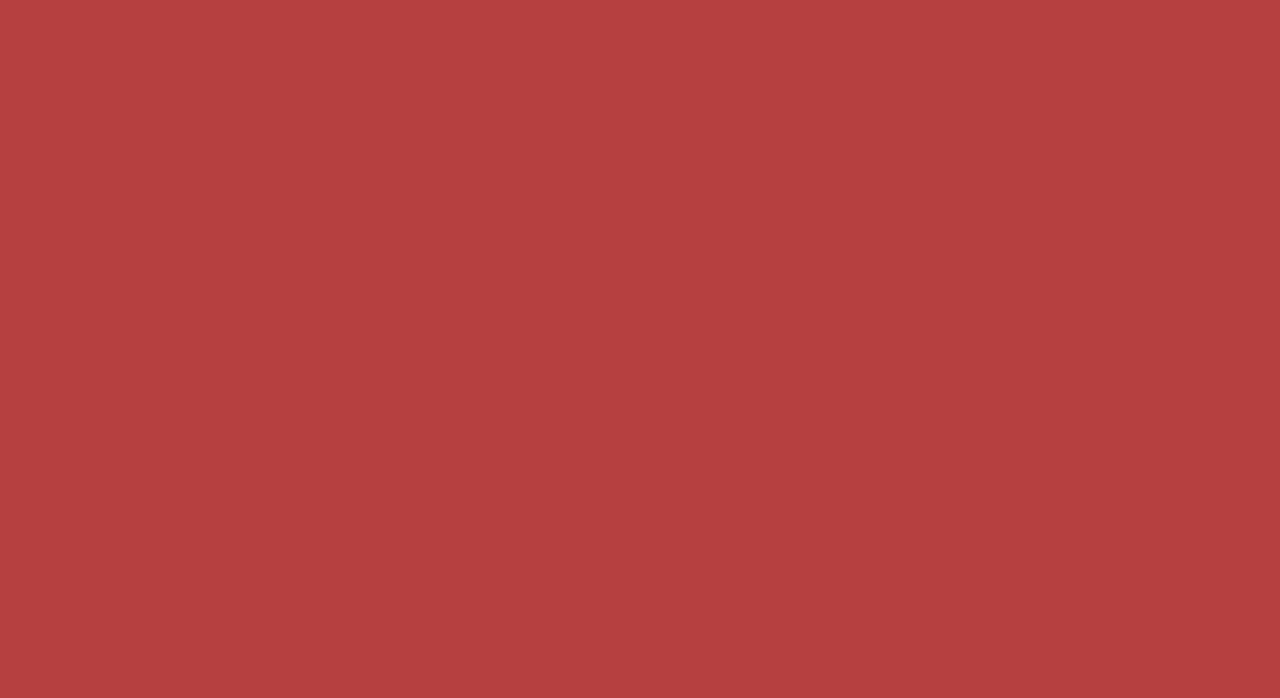
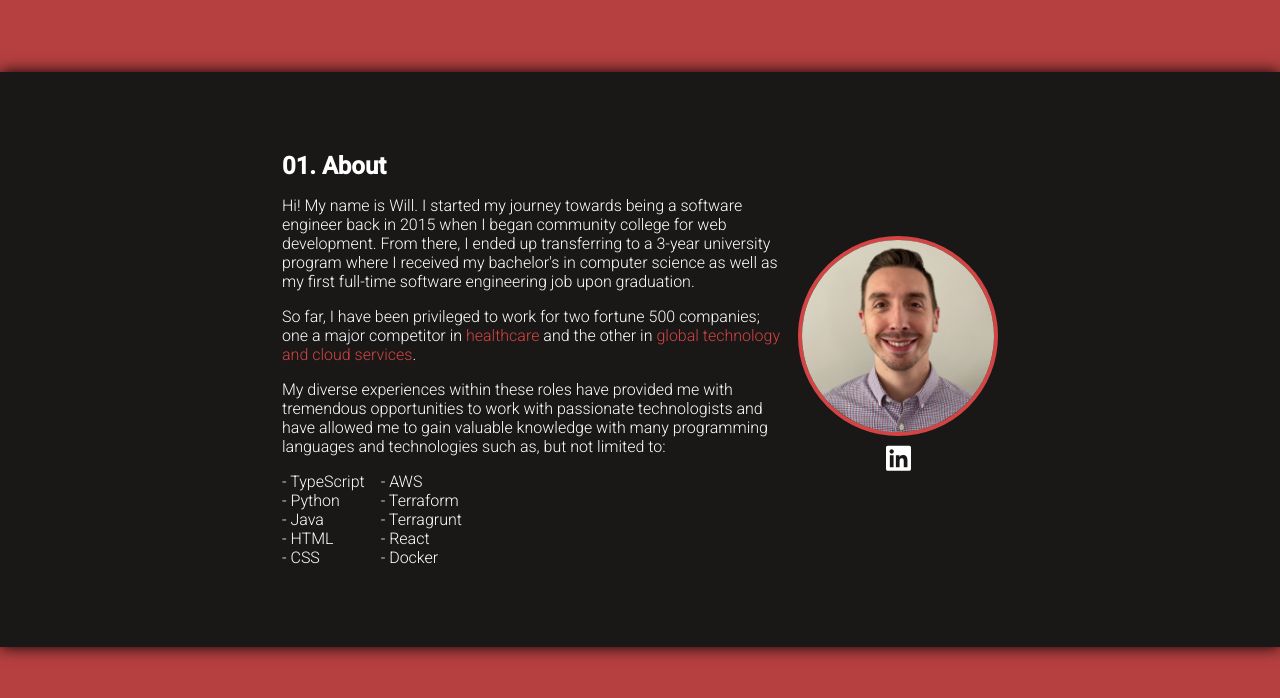
Before and after one commit to wi11ahern/who-am-i, a React (Vite) app: page / in a window 1280 px wide. Shown: the part 960-1658 px from the top of the page. Before the commit the page ends 800 px from the top, so only its background shows below. Built offline with nearby package versions, Linux system fonts and the light colour scheme.

Commit message:
Add about section

```diff
--- /dev/null
+++ b/babel-plugin-macros.config.js
@@ -0,0 +1,5 @@
+module.exports = {
+  "fontawesome-svg-core": {
+    license: "free",
+  },
+};
--- /dev/null
+++ b/babel.config.js
@@ -0,0 +1,5 @@
+module.exports = function (api) {
+  return {
+    plugins: ['macros'],
+  }
+}
--- a/package.json
+++ b/package.json
@@ -9,6 +9,12 @@
     "preview": "vite preview"
   },
   "dependencies": {
+    "@fortawesome/fontawesome-svg-core": "^6.3.0",
+    "@fortawesome/free-brands-svg-icons": "^6.3.0",
+    "@fortawesome/free-regular-svg-icons": "^6.3.0",
+    "@fortawesome/free-solid-svg-icons": "^6.3.0",
+    "@fortawesome/react-fontawesome": "^0.2.0",
+    "babel-plugin-macros": "^3.1.0",
     "nginx": "^1.0.8",
     "react": "^18.2.0",
     "react-dom": "^18.2.0"
--- a/src/App.tsx
+++ b/src/App.tsx
@@ -1,11 +1,14 @@
+import About from "./components/about/about";
 import Greeting from "./components/greeting/greeting";
 import Header from "./components/layout/header";
+
 
 function App() {
   return (
     <>
       <Header />
       <Greeting />
+      <About />
     </>
   );
 }
--- /dev/null
+++ b/src/components/about/about.module.css
@@ -0,0 +1,90 @@
+.about {
+  width: 100%;
+  padding: 5rem 2rem;
+  margin: 40% auto;
+  text-align: left;
+  border-radius: 0;
+  font-weight: lighter;
+  display: flex;
+  flex-flow: row wrap;
+  align-items: center;
+  justify-content: center;
+  box-shadow: 0 0 15px rgb(0, 0, 0);
+}
+
+.about p {
+  margin: 0 0 1rem 0;
+}
+
+.tech-container {
+  margin: 1rem auto 0 auto;
+  display: flex;
+}
+
+.tech-container ul {
+  list-style: none;
+  margin: 0 1rem 0 0;
+}
+
+.tech-container ul li::before {
+  content: "- ";
+}
+
+.content {
+  min-width: 300px;
+  width: 500px;
+}
+
+.content h2 {
+  margin: 0 auto 1rem auto;
+}
+
+.content a {
+  text-decoration: none;
+  color: var(--red-alt);
+  font-weight: 350;
+  transition: all 0.2s ease-in-out;
+}
+
+.content a:hover {
+  color: rgb(244, 154, 75);
+}
+
+.profile {
+  width: 20%;
+  min-width: 120px;
+  max-width: 200px;
+  margin: 0 0 0 1rem;
+  display: flex;
+  flex-direction: column;
+}
+
+.profile img {
+  border-radius: 100px;
+  border: solid 4px var(--red-alt);
+  transition: all 0.2s ease-in-out;
+}
+
+.profile img:hover {
+  filter: none;
+}
+
+.profile a {
+  margin: 0 auto 0 auto;
+  text-align: center;
+  color: white;
+  transition: all 0.2s ease-in-out;
+}
+
+.profile a:hover {
+  color: var(--red);
+}
+
+.linkedin-icon {
+  height: auto;
+  width: 15%;
+  min-width: 25px;
+  max-width: 45px;
+  margin: 0 auto 0 auto;
+  padding: 0.5rem;
+}
--- /dev/null
+++ b/src/components/about/about.tsx
@@ -0,0 +1,70 @@
+import Card from "../ui/card";
+import styles from "./about.module.css";
+import profilePicture from "../../assets/wa.jpg";
+import { FontAwesomeIcon } from "@fortawesome/react-fontawesome";
+import { faLinkedin } from "@fortawesome/free-brands-svg-icons";
+
+interface Props {}
+
+const About = (props: Props) => {
+  return (
+    <Card className={styles.about} id="about">
+      <div className={styles.content}>
+        <h2>01. About</h2>
+        <p>
+          Hi! My name is Will. I started my journey towards being a software
+          engineer back in 2015 when I began community college for web
+          development. From there, I ended up transferring to a 3-year
+          university program where I received my bachelor's in computer science
+          as well as my first full-time software engineering job upon
+          graduation.
+        </p>
+        <p>
+          So far, I have been privileged to work for two fortune 500 companies;
+          one a major competitor in{" "}
+          <a href="https://cigna.com" target="_blank">
+            healthcare
+          </a>{" "}
+          and the other in{" "}
+          <a href="https://aws.amazon.com" target="_blank">
+            global technology and cloud services
+          </a>
+          .
+        </p>
+        <p>
+          My diverse experiences within these roles have provided me with
+          tremendous opportunities to work with passionate technologists and
+          have allowed me to gain valuable knowledge with many programming
+          languages and technologies such as, but not limited to:
+        </p>
+        <div className={styles["tech-container"]}>
+          <ul>
+            <li>TypeScript</li>
+            <li>Python</li>
+            <li>Java</li>
+            <li>HTML</li>
+            <li>CSS</li>
+          </ul>
+          <ul>
+            <li>AWS</li>
+            <li>Terraform</li>
+            <li>Terragrunt</li>
+            <li>React</li>
+            <li>Docker</li>
+          </ul>
+        </div>
+      </div>
+      <div className={styles["profile"]}>
+        <img src={profilePicture}></img>
+        <a href="https://www.linkedin.com/in/william-ahern/" target="_blank">
+          <FontAwesomeIcon
+            icon={faLinkedin}
+            className={styles["linkedin-icon"]}
+          />
+        </a>
+      </div>
+    </Card>
+  );
+};
+
+export default About;
--- a/src/components/layout/main-nav.tsx
+++ b/src/components/layout/main-nav.tsx
@@ -5,7 +5,7 @@ const MainNav = () => {
     <nav className={styles["main-nav"]}>
       <ul>
         <li>
-          <a href="" className={styles.about}>
+          <a href="#about" className={styles.about}>
             <span>01</span>. About
           </a>
         </li>
--- a/src/components/ui/card.tsx
+++ b/src/components/ui/card.tsx
@@ -3,12 +3,15 @@ import styles from "./card.module.css";
 
 interface Props {
   children: ReactNode;
+  id?: string;
   className?: string;
 }
 
 const Card = (props: Props) => {
   return (
-    <div className={`${styles.card} ${props.className}`}>{props.children}</div>
+    <div id={props.id} className={`${styles.card} ${props.className}`}>
+      {props.children}
+    </div>
   );
 };
 
```
Also changed, not shown: src/assets/wa.jpg (added), 1 other file (tests, documents, lock files or other folders).
